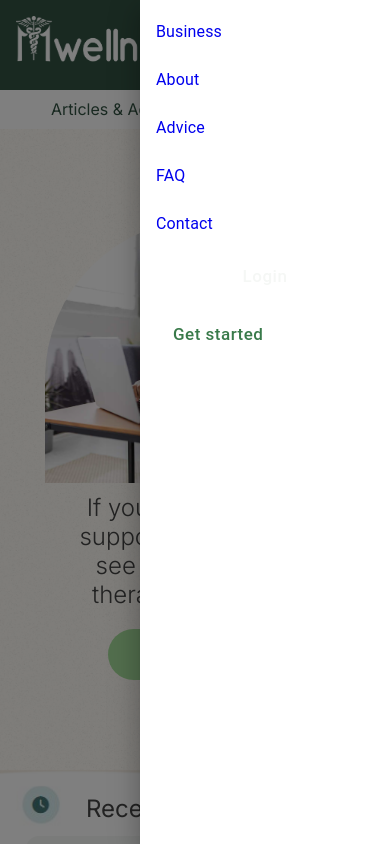
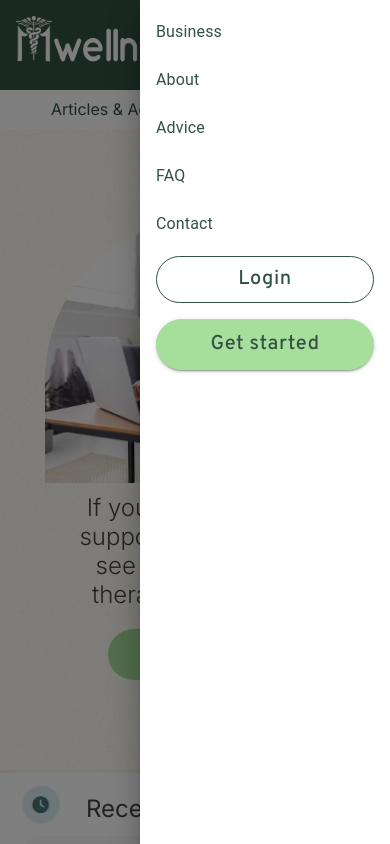
Before and after one commit to KaushalS1911/m_wellness_fe, a React (Create React App) app: page /advice in a window 390 px wide. Both pictures are taken after a click on the button "open drawer". Shown: the top 844 px of the page. Built offline with nearby package versions, Linux system fonts and the light colour scheme.

Commit message:
remove scroll bar and set mobile menu

```diff
--- a/src/components/advice/AdviceRecent.js
+++ b/src/components/advice/AdviceRecent.js
@@ -127,7 +127,7 @@ function AdviceRecent(props) {
     ]
     return (
         <>
-<Box>
+<Box className={"container"}>
     <Container>
         <Grid container >
             <Grid xs={12} md={9} >
--- a/src/components/global/Header.js
+++ b/src/components/global/Header.js
@@ -83,43 +83,84 @@ function Header(props) {
                 >
                   <List>
                     {navigationItems.map((item, index) => (
-                      <NavLink to={item.link}>
-                        <ListItem button key={index} sx={{ cursor: "pointer" }}>
+                      <NavLink style={{color:"unset"}} to={item.link}>
+                        <ListItem button key={index} sx={{ cursor: "pointer",color: "darkGreen", }}>
                           <ListItemText primary={item.name} />
                         </ListItem>
                       </NavLink>
                     ))}
                     <ListItem button>
+                      {/*<Button*/}
+                      {/*  sx={{*/}
+                      {/*    // fontWeight: "600",*/}
+                      {/*    border: "1px solid white",*/}
+                      {/*    py: "5px",*/}
+                      {/*    px: "16px",*/}
+                      {/*    textTransform: "unset",*/}
+                      {/*    fontSize: "17px",*/}
+                      {/*    color: "darkgreen",*/}
+                      {/*    borderRadius: "20px",*/}
+                      {/*    width: "100%",*/}
+                      {/*  }}*/}
+                      {/*>*/}
+                      {/*  */}
+                      {/*</Button>*/}
                         <Button
+                            className="overpass"
+                            variant="outlined"
                             sx={{
-                          // fontWeight: "600",
-                          border: "1px solid white",
-                          py: "5px",
-                          px: "16px",
-                          textTransform: "unset",
-                          fontSize: "17px",
-                          color: "white",
-                          borderRadius: "20px",
-                          width: "100%",
+                                fontSize: "20px",
+                                borderRadius: "30px",
+                                color: "darkGreen",
+                                borderColor: "darkGreen",
+                                padding: "5px 36px",
+                                textTransform: "inherit",
+                                "&:hover": {
+                                    borderColor: "darkGreen",
+                                    backgroundColor: "#F5FBF4",
+                                },
+                                // my: { xs: "40px", lg: "unset" },
+                                width:"100%",
                             }}
                         >
                             Login
                         </Button>
                     </ListItem>
                     <ListItem button>
-                        <NavLink to={'getStarted'}>
+                        <NavLink to={'getStarted'} style={{width:"100%"}}>
+                      {/*<Button*/}
+                      {/*    variant="outlined"*/}
+                      {/*  sx={{*/}
+                      {/*    // fontWeight: "600",*/}
+                      {/*    border: "1px solid white",*/}
+                      {/*    background: "white",*/}
+                      {/*    py: "5px",*/}
+                      {/*    px: "16px",*/}
+                      {/*    textTransform: "unset",*/}
+                      {/*    fontSize: "17px",*/}
+                      {/*    color: "green",*/}
+                      {/*    borderRadius: "20px",*/}
+                      {/*    width: "100%",*/}
+                      {/*  }}*/}
+                      {/*>*/}
+                      {/*  */}
+                      {/*</Button>*/}
+
                             <Button
+                                className='overpass'
+                                variant="contained"
                                 sx={{
-                          // fontWeight: "600",
-                          border: "1px solid white",
-                          background: "white",
-                          py: "5px",
-                          px: "16px",
-                          textTransform: "unset",
-                          fontSize: "17px",
-                          color: "green",
-                          borderRadius: "20px",
-                          width: "100%",
+                                    width:"100% !important",
+                                    borderRadius: "30px",
+                                    backgroundColor: "#A6DE9B",
+                                    padding: "8px 36px",
+                                    color: "darkGreen",
+                                    textTransform: "initial",
+                                    fontSize: "20px",
+                                    "&:hover": {
+                                        backgroundColor: "green",
+                                        color: "white",
+                                    },
                                 }}
                             >
                                 Get started
--- a/src/index.css
+++ b/src/index.css
@@ -164,7 +164,6 @@ img {
   transform: translateY(-50%);
 }
 .css-114p2tk-MuiMobileStepper-dot{
-
   width:50px !important;
   height: 5px !important;
   border-radius: unset !important;
@@ -183,3 +182,12 @@ img {
   margin-block: 50px;
 
 }
+.container {
+  -webkit-overflow-scrolling: touch; /* enables momentum scrolling */
+  scrollbar-width: none; /* Firefox */
+  -ms-overflow-style: none; /* IE and Edge */
+}
+
+::-webkit-scrollbar {
+  display: none; /* Safari and Chrome */
+}
```
Lines whose indentation alone changed are shown as unchanged.
